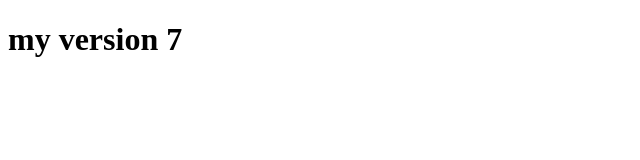
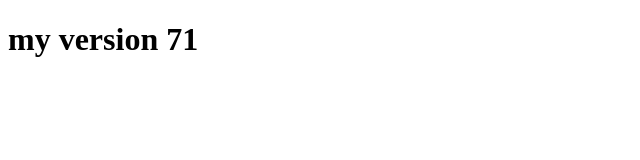
Before and after one commit to deepakgithubsaxena/myrepo, a plain HTML site: page second.html in a window 1280 px wide. Shown: the full height of the page, 0-640 px from the left. Drawn offline with Linux system fonts and the light colour scheme.

Commit message:
Update second.html

```diff
--- a/second.html
+++ b/second.html
@@ -6,7 +6,6 @@
     <title>my file</title>
 </head>
 <body>
-    <h1>my version 7
-    </h1>
+    <h1>my version 71 </h1>
 </body>
 </html>
```
